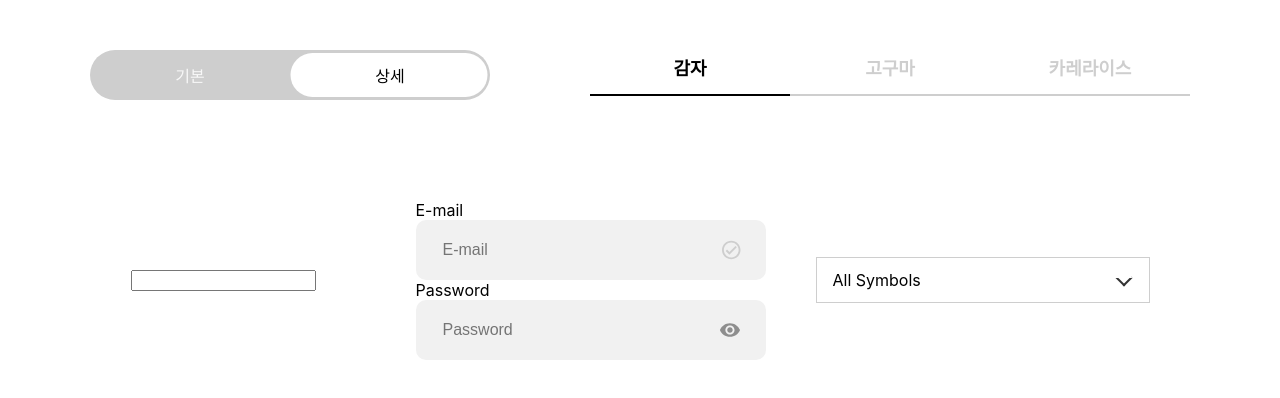
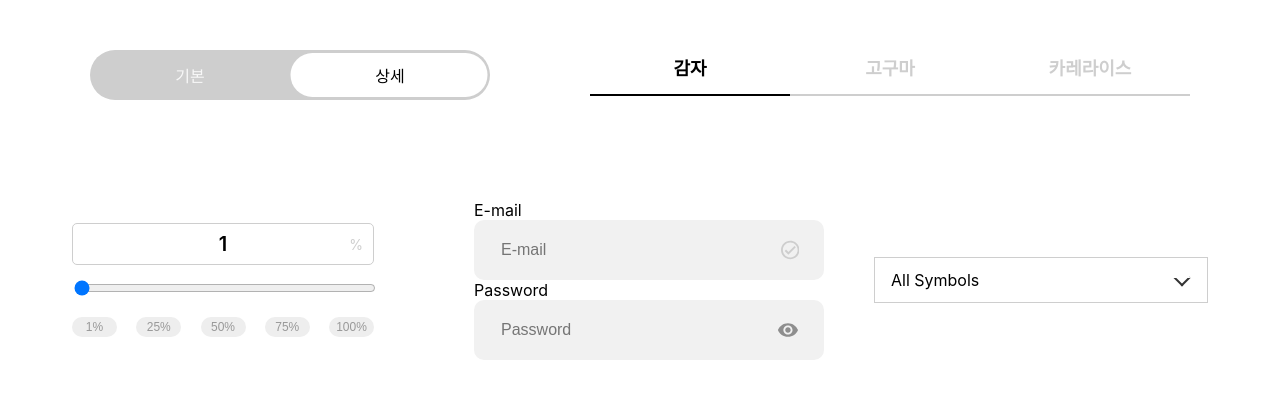
Before and after one commit to letminjae/wanted_pre_onboarding, a React (Create React App) app: page / in a window 1280 px wide. Shown: the top 398 px of the page. Built offline with nearby package versions, Linux system fonts and the light colour scheme.

Commit message:
Slider 작업 완료

```diff
--- a/src/components/Dropdown.js
+++ b/src/components/Dropdown.js
@@ -8,7 +8,7 @@ function Dropdown() {
 
   const onChangeSymbol = (e) => {
     setSearch(e.target.value);
-    onchange(null)
+    onchange(null);
   };
 
   const changeValue = (_value) => {
--- a/src/components/Slider.js
+++ b/src/components/Slider.js
@@ -1,12 +1,91 @@
-import React from "react";
+import React, { useState } from "react";
 import styled from "styled-components";
 
 function Slider() {
+  const [currentPercent, setCurrentPercent] = useState(1);
+  const Percent = [1, 25, 50, 75, 100];
+
+  const onChangePercent = (e) => {
+    setCurrentPercent(e.target.value);
+  };
+
+  const onClickButtonPercent = (e) => {
+    setCurrentPercent(e.currentTarget.value);
+  };
+
   return (
-    <>
-      <input type="text" readOnly />
-    </>
+    <Container>
+      <PercentBox>
+        {currentPercent}
+        <span className="percent">%</span>
+      </PercentBox>
+
+      <input
+        type="range"
+        min={1}
+        max={100}
+        value={currentPercent}
+        onChange={onChangePercent}
+        step={1}
+        style={{ width: "100%", marginTop: "15px" }}
+      />
+
+      <PercentInfo>
+        {Percent.map((el) => (
+          <div key={el}>
+            <PercentButton value={el} onClick={onClickButtonPercent}>
+              {el}%
+            </PercentButton>
+          </div>
+        ))}
+      </PercentInfo>
+    </Container>
   );
 }
 
+const Container = styled.div`
+  text-align: center;
+`;
+
+const PercentBox = styled.div`
+  display: flex;
+  justify-content: center;
+  align-items: center;
+  position: relative;
+  border: 1px solid #cecece;
+  border-radius: 5px;
+  width: 300px;
+  height: 40px;
+  font-size: 20px;
+  font-weight: 600;
+  .percent {
+    color: #cecece;
+    position: absolute;
+    right: 10px;
+    font-weight: 400;
+    font-size: 14px;
+  }
+`;
+
+const PercentInfo = styled.div`
+  display: flex;
+  justify-content: space-between;
+  margin-top: 15px;
+`;
+
+const PercentButton = styled.button`
+  border: none;
+  border-radius: 10px;
+  background-color: #eee;
+  width: 45px;
+  height: 20px;
+  color: #999;
+  font-size: 12px;
+  cursor: pointer;
+  &:hover {
+    background-color: #999;
+    color: #fefefe;
+  }
+`;
+
 export default Slider;
```
